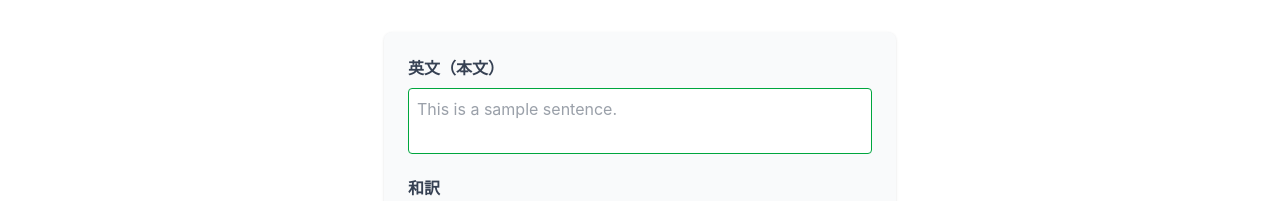
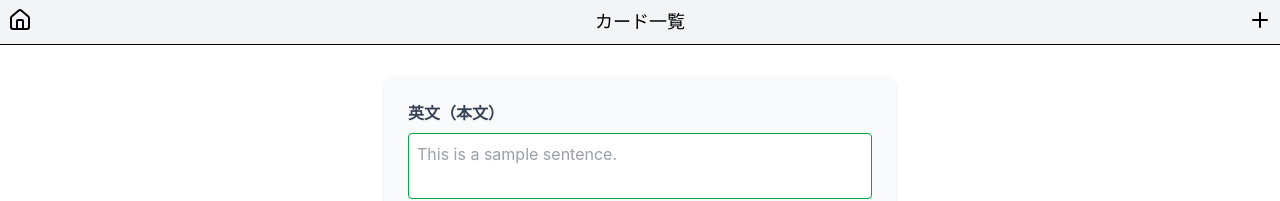
Before and after one commit to 20tksh21/english-sentence-stacker, a React (Vite) app: page / in a window 1280 px wide. Shown: the top 201 px of the page. Built offline with nearby package versions, Linux system fonts and the light colour scheme; no server answers; the database is empty.

Commit message:
ヘッダーを作成

```diff
--- a/src/App.tsx
+++ b/src/App.tsx
@@ -5,6 +5,7 @@ import type { SentenceCardType } from "./components/sentence-card-type";
 import SentenceCard from "./components/sentence-card";
 import TagBadges from "./components/tag-badges";
 import { Tag } from "lucide-react";
+import Header from "./components/Header";
 
 export default function App() {
 
@@ -78,7 +79,11 @@ export default function App() {
   }
 
   return (
-    <main className="text-gray-700 max-w-xl mx-auto p-4">
+    <main>
+      <Header pageTitle="カード一覧"/>
+      <div className="text-gray-700 max-w-xl mx-auto p-4">
+
+
         {/* 追加関数をInputFormに渡す */}
         <InputForm onAddCard={handleAddCard} allTags={allTags} />
 
@@ -104,6 +109,8 @@ export default function App() {
             />
           ))}
         </div>
+      </div>
     </main>
+
   );
 }
--- /dev/null
+++ b/src/components/Header.tsx
@@ -0,0 +1,17 @@
+import { House } from "lucide-react"
+import { Plus } from "lucide-react"
+
+type HeaderProps = {
+    pageTitle: string;
+}
+
+export default function Header({pageTitle}: HeaderProps) {
+    return (
+        <header className="bg-gray-100 p-2 sticky top-0 z-50 flex justify-between border-b">
+            <House/>
+            <h2 className="text-lg">{pageTitle}</h2>
+            <Plus/>
+        </header>
+    )
+
+}
```
Also changed, not shown: src/pages/card-page.tsx (added), src/pages/input-page.tsx (added). Lines whose indentation alone changed are shown as unchanged.
